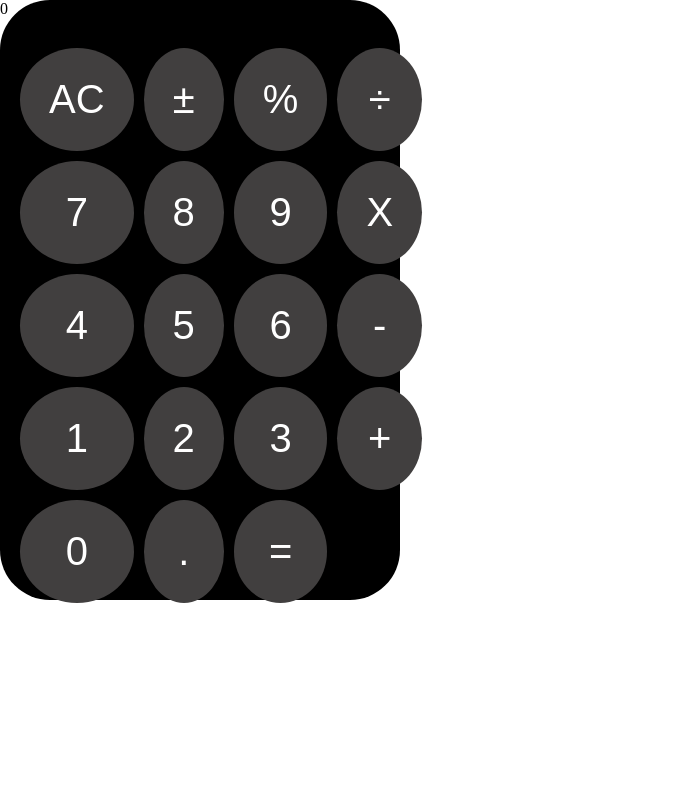
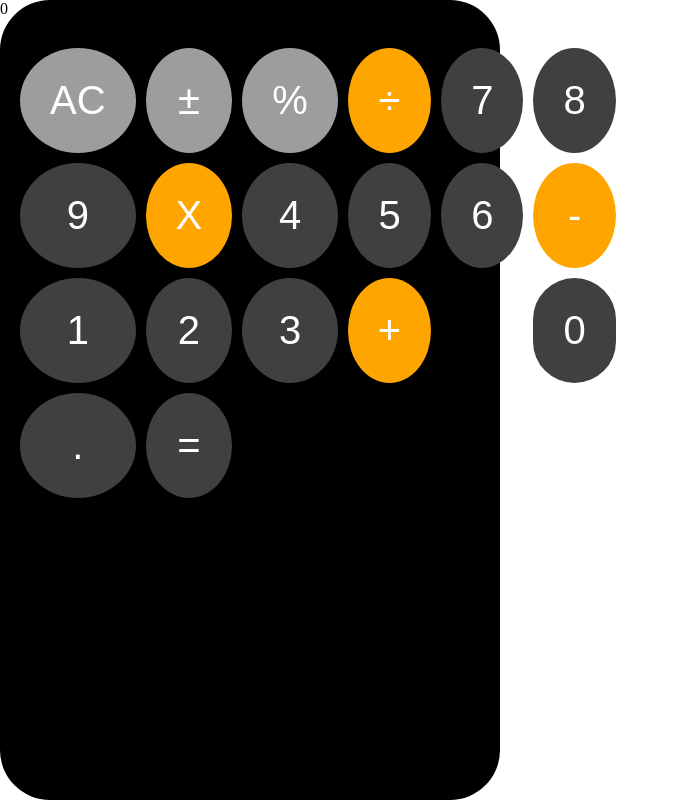
Before and after one commit to KazimAkyol/IOS-Calculator, a plain HTML site: page index.html in a window 1280 px wide. Shown: the whole page, without its empty margins (0-679 px from the left). Drawn offline with Linux system fonts and the light colour scheme.

Commit message:
fourth commit

```diff
--- a/style.css
+++ b/style.css
@@ -4,10 +4,13 @@
     box-sizing: border-box;
 }
 
-
-
-
-
+.display{
+    margin-top: 2rem;
+    text-align: right;
+    color: white;
+    font-size: 3rem;
+    padding: 20px;
+}
 
 body{
     justify-content: center;
@@ -17,14 +20,14 @@ body{
 }
 
 .calculator{
-    width: 400px;
-    height: 600px;
+    width: 500px;
+    height: 800px;
     background-color: black;
     border-radius: 50px;
 }
 
 button{
-    padding: 29px;
+    padding: 30px;
     font-size: 2.5rem;
     border: none;
     border-radius: 50%;
@@ -47,3 +50,18 @@ button{
 button:hover{
     background-color: #413f3f;
 }
+
+.span2{
+    display: flex;
+    justify-content: flex-start;
+    grid-column: span2;
+    border-radius: 50px;
+}
+
+.color{
+    background-color: #9e9d9d;
+}
+
+.orange{
+    background-color: orange;
+}
```
